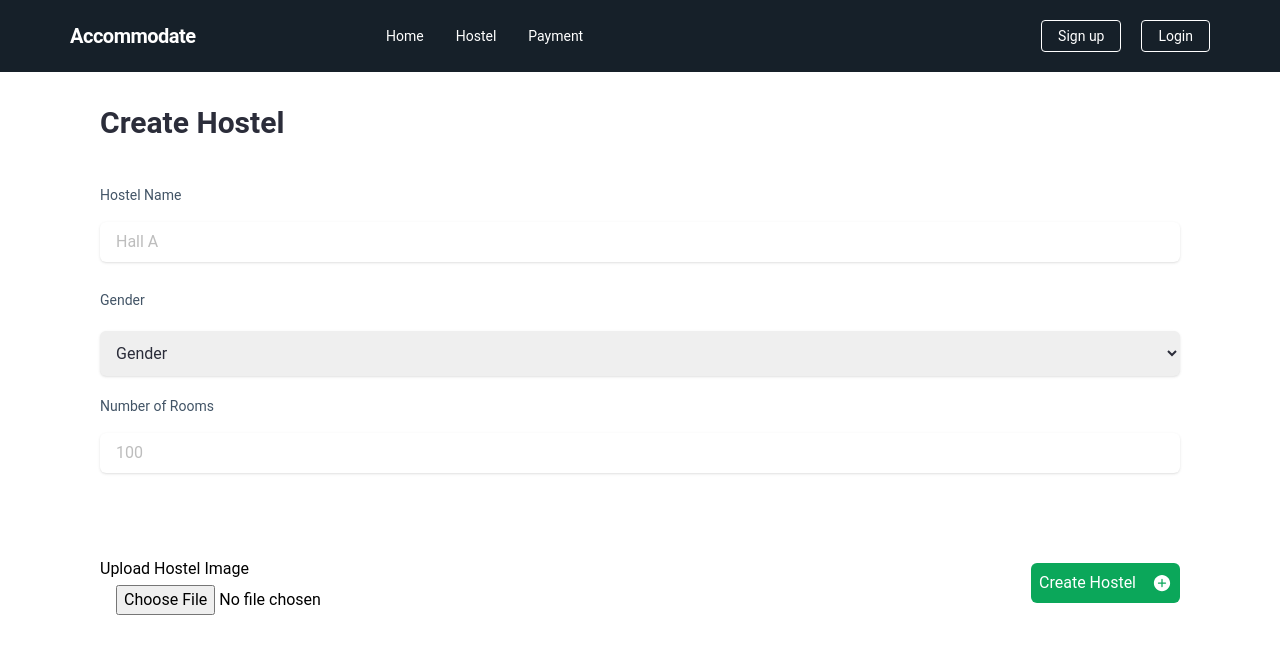
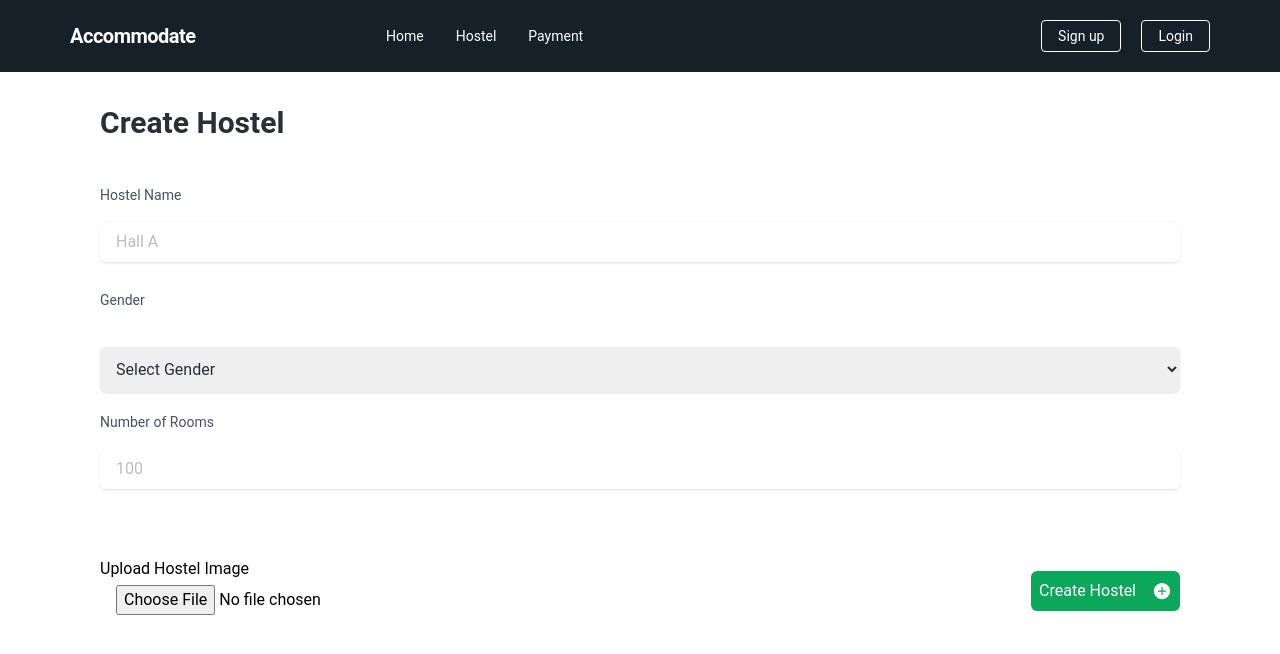
Before and after one commit to PRINCExxxEMZ/Accommodate-Project, a React (Create React App) app in the folder client/: page /createhostel in a window 1280 px wide. Shown: the top 654 px of the page. Built offline with nearby package versions, Linux system fonts and the light colour scheme; the HTML template or start-up script is replaced by a standard one.

Commit message:
CreateHostel_update

```diff
--- a/client/src/Admin/CreateHostel.js
+++ b/client/src/Admin/CreateHostel.js
@@ -1,8 +1,8 @@
-import React, { useState, useEffect } from "react";
+import React, { useState } from "react";
+import { IoIosAddCircle } from "react-icons/io";
+import Navbar from "./Navbar";
 import toastr from "toastr";
 import "toastr/build/toastr.min.css";
-import Navbar from "./Navbar";
-import { IoIosAddCircle } from "react-icons/io";
 import axios from "axios";
 import ReactLoading from "react-loading";
 
@@ -10,18 +10,22 @@ const CreateHostel = () => {
   const [hallName, setHallName] = useState("");
   const [gender, setGender] = useState("");
   const [numberOfRooms, setNumberOfRooms] = useState("");
-  const [loading, setLoading] = useState("");
-  const [hostelImage, setHostelImage] = useState("");
+  const [loading, setLoading] = useState(false);
+  // const [hostelImage, setHostelImage] = useState(null);
+
+  // const handleFileChange = (event) => {
+  //   setSelectedFiles([...event.target.files]);
+  // };
 
   const createHostel = () => {
-    if (hallName && gender && numberOfRooms && hostelImage) {
+    if (hallName && gender && numberOfRooms ) {
       setLoading(true);
 
       const formData = new FormData();
       formData.append("name", hallName);
       formData.append("gender", gender);
       formData.append("rooms", numberOfRooms);
-      formData.append("hall_image", hostelImage);
+      // formData.append("hall_image", hostelImage);
 
       axios
         .post("http://localhost:8000/api/halls", formData, {
@@ -34,10 +38,7 @@ const CreateHostel = () => {
           console.log("Server response:", response.data);
         })
         .catch((error) => {
-          console.error(
-            "Error response:",
-            error.response?.data || error.message
-          );
+          console.error("Error response:", error.response?.data || error.message);
           toastr.error(
             error.response?.data?.message || "Hostel Already Exists"
           );
@@ -55,36 +56,27 @@ const CreateHostel = () => {
     createHostel();
   };
 
-  const handleImage = (e) => {
-    e.preventDefault();
-    const file = e.target.files[0];
-    if (!file) return;
-    if (!file.type.includes("image")) {
-      alert("Please upload image!");
-      return;
-    }
-
-    const reader = new FileReader();
-    reader.readAsDataURL(file);
-    reader.onload = () => {
-      const result = reader.result;
-      setHostelImage(result);
-    };
-  };
+  // const handleImageChange = (event) => {
+  //   const file = event.target.files[0];
+  //   if (file) {
+  //     setHostelImage(file);
+  //   }
+  // };
 
   return (
     <>
-      {/* Navbar section  */}
+      {/* Navbar Section */}
       <Navbar />
 
-      {/*----------------------------------------------------------- Create Hostel Section --------------------------------------------------------------------------------- */}
+      {/* Create Hostel Section */}
       <section className="pt-[100px] mx-5 md:mx-10 lg:mx-[100px]">
         <h1 className="font-semibold text-[#2b2d3a] text-[20px] md:text-[30px] mb-10">
           Create Hostel
         </h1>
 
+        {/* Loading Spinner */}
         {loading && (
-          <div className=" z-50 absolute inset-0 flex items-center justify-center bg-gray-800 bg-opacity-50">
+          <div className="z-50 absolute inset-0 flex items-center justify-center bg-gray-800 bg-opacity-50">
             <ReactLoading
               type={"bars"}
               color={"#ffffff"}
@@ -93,35 +85,39 @@ const CreateHostel = () => {
             />
           </div>
         )}
+
+        {/* Hostel Creation Form */}
         <form onSubmit={handleSubmit}>
+          {/* Hostel Name */}
           <div className="flex flex-col gap-2">
             <p className="text-[14px] text-[#425466] mb-2">Hostel Name</p>
             <input
               type="text"
               placeholder="Hall A"
-              className="w-full mb-7  px-4 py-2 placeholder-sm rounded-md shadow outline-none"
+              className="w-full mb-7 px-4 py-2 placeholder-sm rounded-md shadow outline-none"
               value={hallName}
               onChange={(event) => setHallName(event.target.value)}
             />
           </div>
 
-          <div>
+          {/* Gender */}
+          <div className="flex flex-col gap-2">
             <p className="text-[14px] text-[#425466] mb-2">Gender</p>
             <select
-              id="dropdown"
-              className="block w-full text-[#2b2d3a]  p-3 border-none rounded-md shadow leading-tight focus:outline-none focus:shadow-outline my-5"
+              className="block w-full text-[#2b2d3a] p-3 border-none rounded-md shadow focus:outline-none my-5"
               value={gender}
               onChange={(event) => setGender(event.target.value)}
             >
-              <option value="" disabled selected hidden>
-                Gender
+              <option value="" disabled hidden>
+                Select Gender
               </option>
-              <option>Male Hostel</option>
-              <option>Female Hostel</option>
-              <option>Both</option>
+              <option value="Male">Male Hostel</option>
+              <option value="Female">Female Hostel</option>
+              <option value="Both">Both</option>
             </select>
           </div>
 
+          {/* Number of Rooms */}
           <div className="flex flex-col gap-2">
             <p className="text-[14px] text-[#425466] mb-2">Number of Rooms</p>
             <input
@@ -133,22 +129,26 @@ const CreateHostel = () => {
             />
           </div>
 
-          {/* Upload pic button  */}
-          <div className="mt-10 mb-10 md:flex justify-between items-center">
-            <div className="mt-4">
+<div className="flex justify-between items-center">
+
+
+          {/* Upload Hostel Image */}
+          <div className="mt-10 mb-10">
             <label>Upload Hostel Image</label>
             <input
               type="file"
               className="pl-4 h-[40px] w-full rounded-md outline-none mt-1"
               accept="image/*"
-                onChange={handleImage}
+              // onChange={handleImageChange}
             />
           </div>
 
-            <div className="bg-[#0BA75A] text-white px-2 py-2  rounded-md hover:bg-[#1d623f] inline-flex items-center gap-x-4">
-              <button>Create Hostel</button>
+          {/* Submit Button */}
+          <div className="bg-[#0BA75A] h-10 text-white px-2 py-2 rounded-md hover:bg-[#1d623f] inline-flex items-center gap-x-4">
+            <button type="submit">Create Hostel</button>
             <IoIosAddCircle className="text-[20px]" />
           </div>
+
           </div>
         </form>
       </section>
--- a/client/src/Pages/HostelDetails.js
+++ b/client/src/Pages/HostelDetails.js
@@ -181,6 +181,12 @@ const HostelDetails = () => {
           >
             Book Now
           </button>
+          <button
+            onClick={checkAvailabilty}
+            className="bg-[#0BA75A] text-[14px] text-white px-5 py-3 rounded-md text-center text-bold hover:bg-[#1d623f] hover:translate-y-1 transition-transform"
+          >
+            Reserve Now
+          </button>
         </div>
       </section>
 
--- a/client/src/Pages/Register.js
+++ b/client/src/Pages/Register.js
@@ -57,6 +57,7 @@ const Register = () => {
       )
         .catch((error) => {
           toastr.error("Failed Registration");
+          console.error("Error details:", error);
         })
         .finally(() => {
           setLoading(false);
@@ -126,6 +127,7 @@ const Register = () => {
                       <input
                         type="text"
                         placeholder="John"
+                        required
                         className="w-[280px] px-4 py-2 placeholder-sm rounded-md shadow outline-none"
                         value={firstN}
                         onChange={(event) => setFirstN(event.target.value)}
@@ -139,6 +141,7 @@ const Register = () => {
                       <input
                         type="text"
                         placeholder="Wayne"
+                        required
                         className="w-[280px] px-4 py-2 placeholder-sm rounded-md shadow outline-none"
                         value={middleN}
                         onChange={(event) => setMiddleN(event.target.value)}
@@ -152,6 +155,7 @@ const Register = () => {
                       <input
                         type="text"
                         placeholder="Snow"
+                        required
                         className="w-[280px] px-4 py-2 placeholder-sm rounded-md shadow outline-none"
                         value={lastN}
                         onChange={(event) => setLastN(event.target.value)}
@@ -164,6 +168,7 @@ const Register = () => {
                       </p>
                       <input
                         type="text"
+                        required
                         placeholder="adminbouesti@gmail.com"
                         className="w-[280px] px-4 py-2 placeholder-sm rounded-md shadow outline-none"
                         value={email}
@@ -178,6 +183,7 @@ const Register = () => {
                       <input
                         type="text"
                         placeholder="COM/22/0500"
+                        required
                         className="w-full  px-4 py-2 placeholder-sm rounded-md shadow outline-none"
                         value={matric}
                         onChange={(event) => setMatric(event.target.value)}
@@ -191,6 +197,7 @@ const Register = () => {
                       <input
                         type="text"
                         placeholder="Computer Science"
+                        required
                         className="w-[280px] px-4 py-2 placeholder-sm rounded-md shadow outline-none"
                         value={department}
                         onChange={(event) => setDepartment(event.target.value)}
@@ -203,7 +210,8 @@ const Register = () => {
                       </p>
                       <input
                         type="text"
-                        placeholder="adminbouesti@gmail.com"
+                        placeholder="300 level"
+                        required
                         className="w-[280px] px-4 py-2 placeholder-sm rounded-md shadow outline-none"
                         value={level}
                         onChange={(event) => setLevel(event.target.value)}
@@ -216,6 +224,7 @@ const Register = () => {
                       <input
                         type="password"
                         placeholder="*****************"
+                        required
                         className="w-full  px-4 py-2 placeholder-sm rounded-md shadow outline-none"
                         value={password}
                         onChange={(event) => setPassword(event.target.value)}
@@ -229,6 +238,7 @@ const Register = () => {
                       <input
                         type="password"
                         placeholder="*****************"
+                        required
                         className="w-full  px-4 py-2 placeholder-sm rounded-md shadow outline-none"
                         value={conpassword}
                         onChange={(event) => setConpassword(event.target.value)}
```
Also changed, not shown: 2 other files (tests, documents, lock files or other folders). Lines whose indentation alone changed are shown as unchanged.
